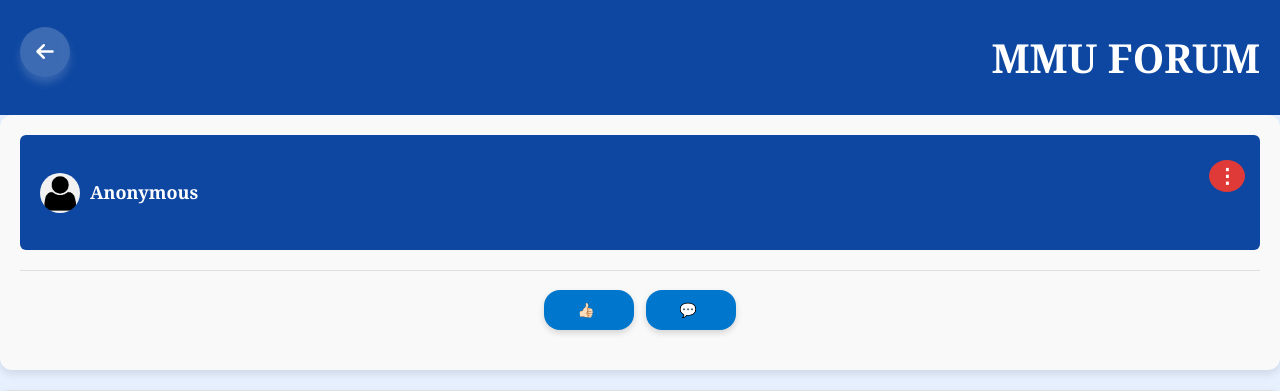
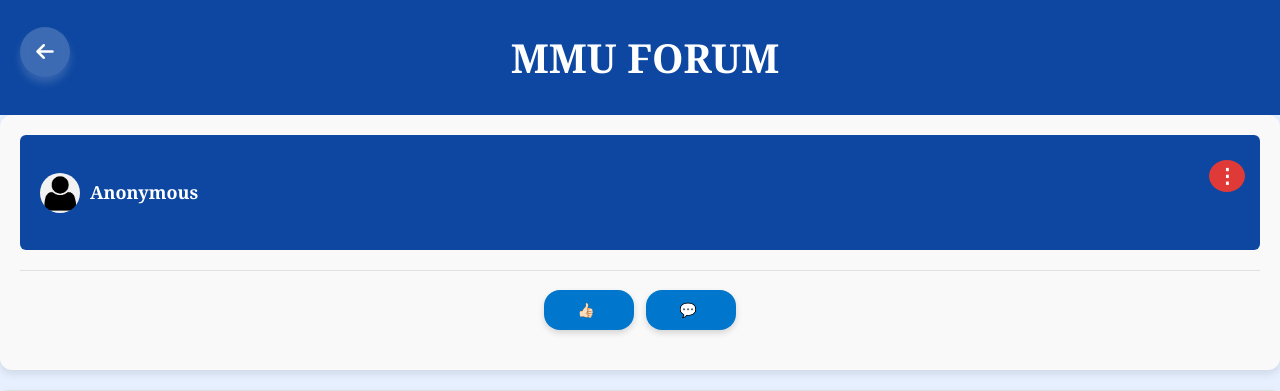
Before and after one commit to Mini-IT-Project/2520-CSP1123-TC1L-G-09, a Flask app: template src/templates/post_detail.html in a window 1280 px wide. Shown: the top 391 px of the page. Run offline with Flask 3, Linux system fonts and the light colour scheme; the template is opened without the code that fills it, so the values that code supplies are empty; some libraries are stand-ins or nearby versions.

Commit message:
adjustment

```diff
--- a/src/templates/post_detail.html
+++ b/src/templates/post_detail.html
@@ -9,7 +9,7 @@
     <title>MMU FORUM</title>
 </head>
 <body>
-  <header>
+  <header style="justify-content: center;">
     <a href="{{url_for('forum.homepage')}}">
       <button class="back-btn" >
          <i class="fas fa-arrow-left"></i>
```
